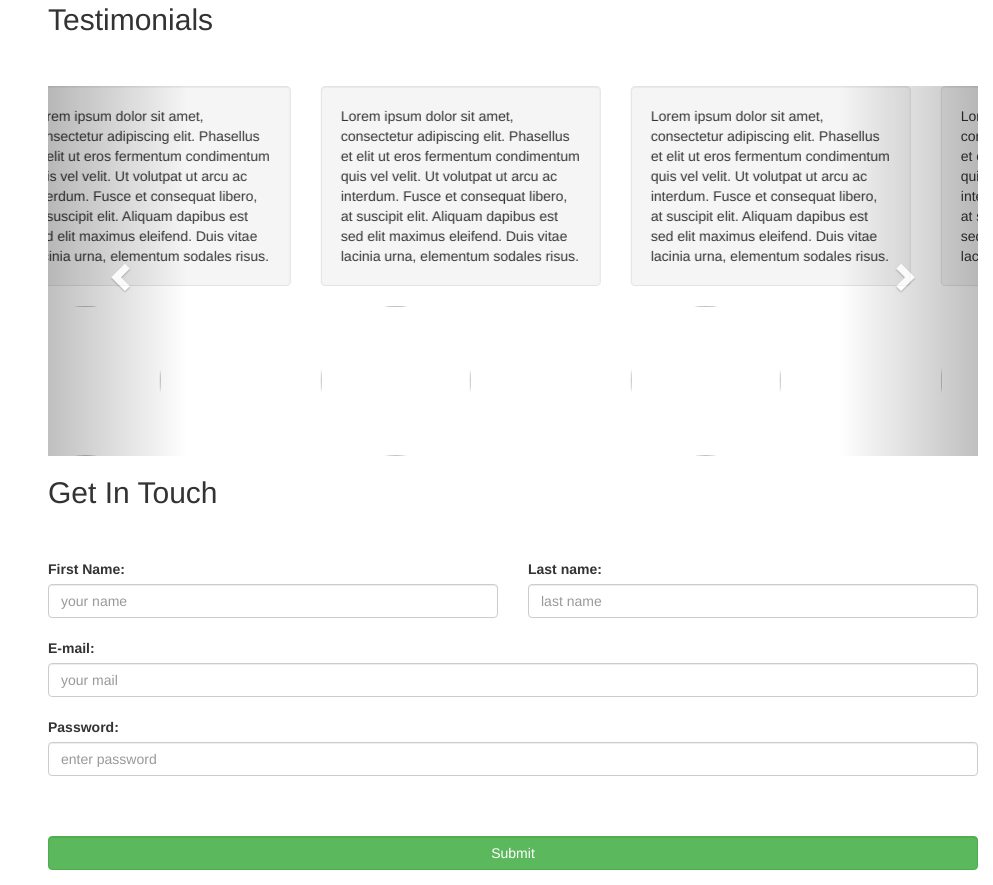
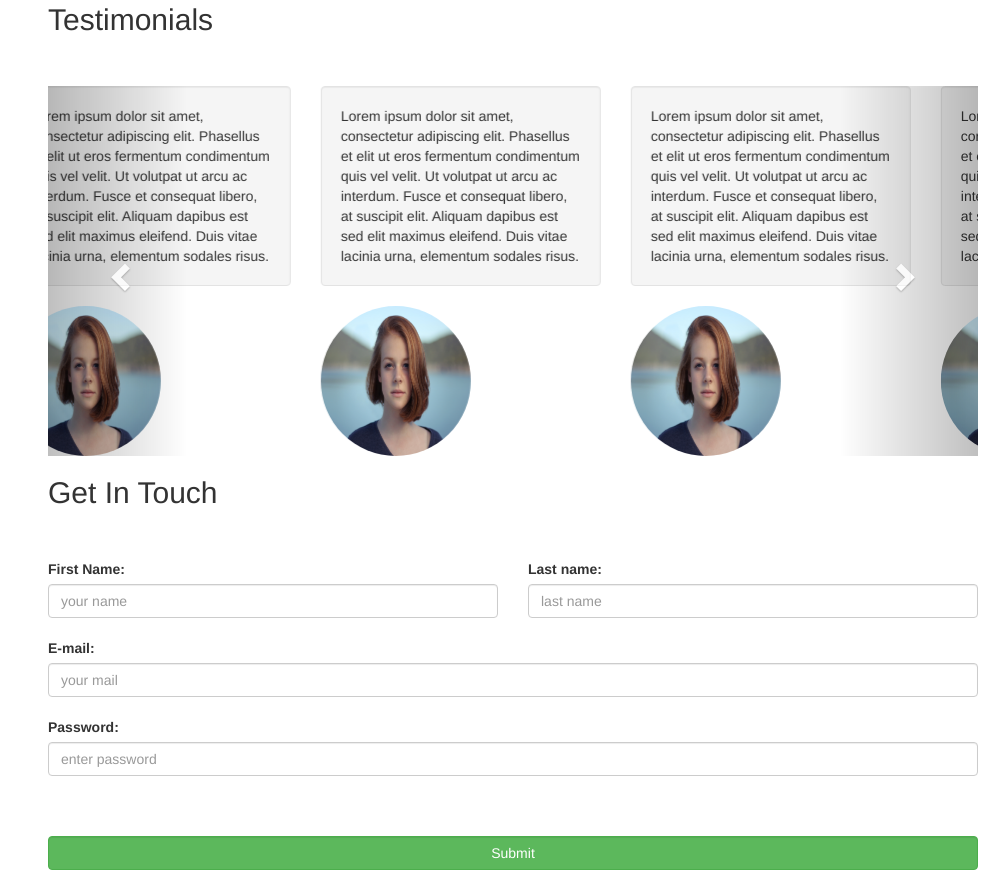
Before and after one commit to Jyotika01/portfolio, a plain HTML site: page index.html in a window 1280 px wide. Shown: the part 1104-1989 px from the top of the page, without its empty margins (287-1280 px from the left). Drawn offline with nearby package versions, Linux system fonts and the light colour scheme.

Commit message:
Update index.html

```diff
--- a/index.html
+++ b/index.html
@@ -21,7 +21,7 @@
   <div class="row">
 <div class="col-md-3 column1">
   <div class="img" style="text-align: center;">
-  <img src="images/1.png" height="200px" width="200px" >
+  <img src="1.png" height="200px" width="200px" >
 </div>
   <h3 style="text-align: center;"> JYOTIKA AGGARWAL </h3>
   <p style="text-align: center;"> Web Designer </p>
@@ -176,7 +176,7 @@
       Lorem ipsum dolor sit amet, consectetur adipiscing elit. Phasellus et elit ut eros fermentum condimentum quis vel velit. Ut volutpat ut arcu ac interdum. Fusce et consequat libero, at suscipit elit. Aliquam dapibus est sed elit maximus eleifend. Duis vitae lacinia urna, elementum sodales risus.
     </div>
     <div class="img">
-    <img src="images/2.jpg" class="img-circle" height="150px" width="150px">
+    <img src="2.jpg" class="img-circle" height="150px" width="150px">
   </div>
   </div>
 
@@ -185,7 +185,7 @@
         Lorem ipsum dolor sit amet, consectetur adipiscing elit. Phasellus et elit ut eros fermentum condimentum quis vel velit. Ut volutpat ut arcu ac interdum. Fusce et consequat libero, at suscipit elit. Aliquam dapibus est sed elit maximus eleifend. Duis vitae lacinia urna, elementum sodales risus.
     </div>
     <div class="img">
-    <img src="images/2.jpg" class="img-circle" height="150px" width="150px">
+    <img src="2.jpg" class="img-circle" height="150px" width="150px">
   </div>
   </div>
 
@@ -194,7 +194,7 @@
         Lorem ipsum dolor sit amet, consectetur adipiscing elit. Phasellus et elit ut eros fermentum condimentum quis vel velit. Ut volutpat ut arcu ac interdum. Fusce et consequat libero, at suscipit elit. Aliquam dapibus est sed elit maximus eleifend. Duis vitae lacinia urna, elementum sodales risus.
     </div>
     <div class="img">
-    <img src="images/2.jpg" class="img-circle" height="150px" width="150px">
+    <img src="2.jpg" class="img-circle" height="150px" width="150px">
     </div>
   </div>
     </div>
@@ -205,7 +205,7 @@
       Lorem ipsum dolor sit amet, consectetur adipiscing elit. Phasellus et elit ut eros fermentum condimentum quis vel velit. Ut volutpat ut arcu ac interdum. Fusce et consequat libero, at suscipit elit. Aliquam dapibus est sed elit maximus eleifend. Duis vitae lacinia urna, elementum sodales risus.
     </div>
     <div class="img">
-    <img src="images/2.jpg" class="img-circle" height="150px" width="150px">
+    <img src="2.jpg" class="img-circle" height="150px" width="150px">
   </div>
   </div>
 
@@ -214,7 +214,7 @@
         Lorem ipsum dolor sit amet, consectetur adipiscing elit. Phasellus et elit ut eros fermentum condimentum quis vel velit. Ut volutpat ut arcu ac interdum. Fusce et consequat libero, at suscipit elit. Aliquam dapibus est sed elit maximus eleifend. Duis vitae lacinia urna, elementum sodales risus.
     </div>
     <div class="img">
-    <img src="images/2.jpg" class="img-circle" height="150px" width="150px">
+    <img src="2.jpg" class="img-circle" height="150px" width="150px">
   </div>
   </div>
 
@@ -223,7 +223,7 @@
         Lorem ipsum dolor sit amet, consectetur adipiscing elit. Phasellus et elit ut eros fermentum condimentum quis vel velit. Ut volutpat ut arcu ac interdum. Fusce et consequat libero, at suscipit elit. Aliquam dapibus est sed elit maximus eleifend. Duis vitae lacinia urna, elementum sodales risus.
     </div>
     <div class="img">
-    <img src="images/2.jpg" class="img-circle" height="150px" width="150px">
+    <img src="2.jpg" class="img-circle" height="150px" width="150px">
     </div>
     </div>
   </div>
```
